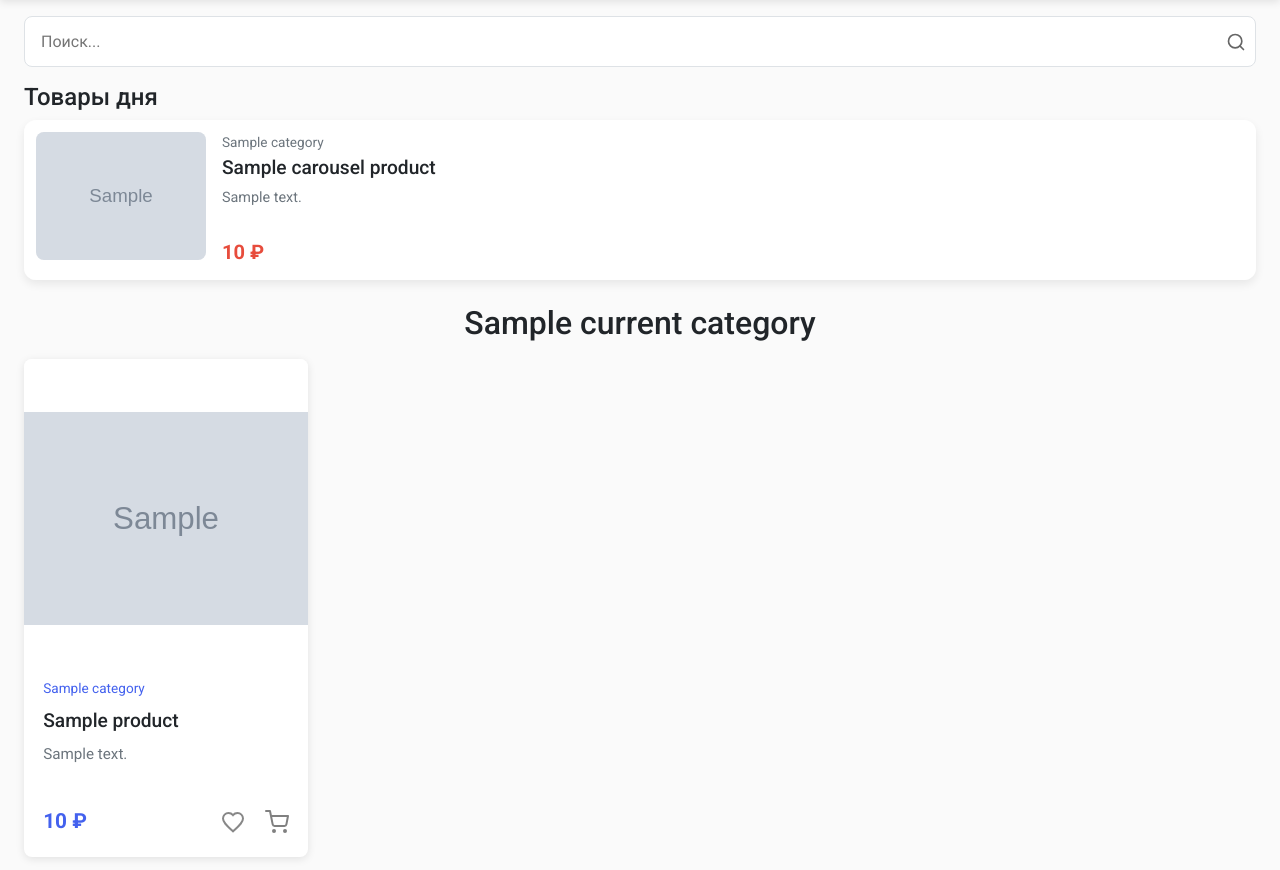
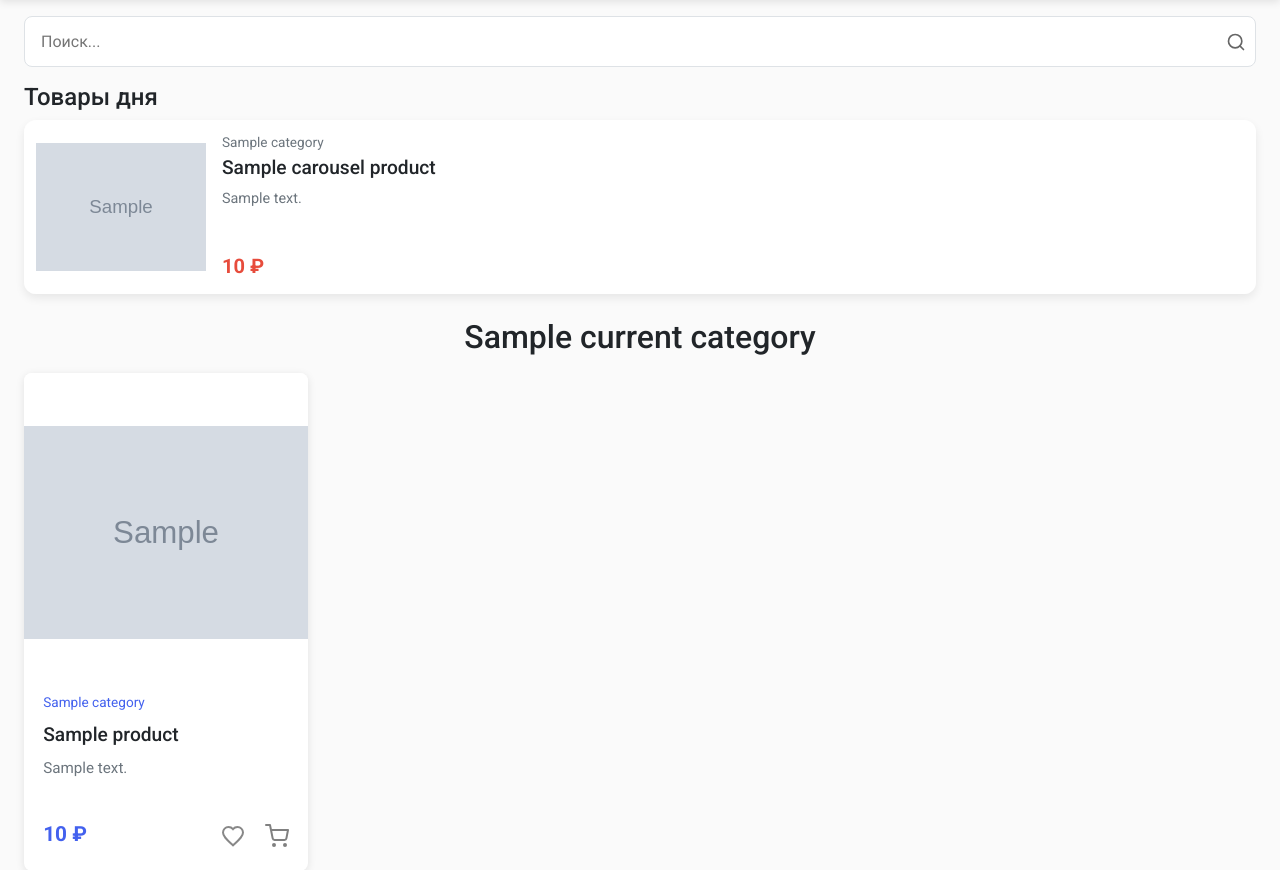
Before and after one commit to makstyrin1/Diploma_Project, a Django app: template products/templates/products/product_list.html in a window 1280 px wide. Shown: the part 77-947 px from the top of the page. Run offline with Django 5.2, Linux system fonts and the light colour scheme; the template is opened without the code that fills it: most values are stand-ins (such as "Sample title", 1, 10 or a date in 2020); grey boxes marked "Sample" are stand-in pictures.

Commit message:
исправил ошибки

```diff
--- a/products/static/css/components.css
+++ b/products/static/css/components.css
@@ -773,9 +773,10 @@ textarea {
 
 .carousel-product-image {
   width: 100%;
-  height: 100%;
+  height: 150px;
   object-fit: contain; /* ← чтобы не обрезалось */
   object-position: center;
+  background-color: #ffffff;
 }
 
 .carousel-placeholder {
@@ -812,7 +813,7 @@ textarea {
   font-size: 0.9rem;
   color: #6c757d;
   margin: 0.5rem 0;
-  line-height: 1.4;
+  line-height: 1,4;
   max-height: 40px;
   overflow: hidden;
   display: -webkit-box;
@@ -881,4 +882,10 @@ textarea {
   .carousel-product-footer .price {
     font-size: 1rem;
   }
+} /* ← ЭТА СКОБКА БЫЛА УТЕРЯНА! */
+
+/* Теперь это правило — ВНЕ медиа-запроса */
+#heroCarousel .carousel-control-prev,
+#heroCarousel .carousel-control-next {
+  display: none !important;
 }
```
